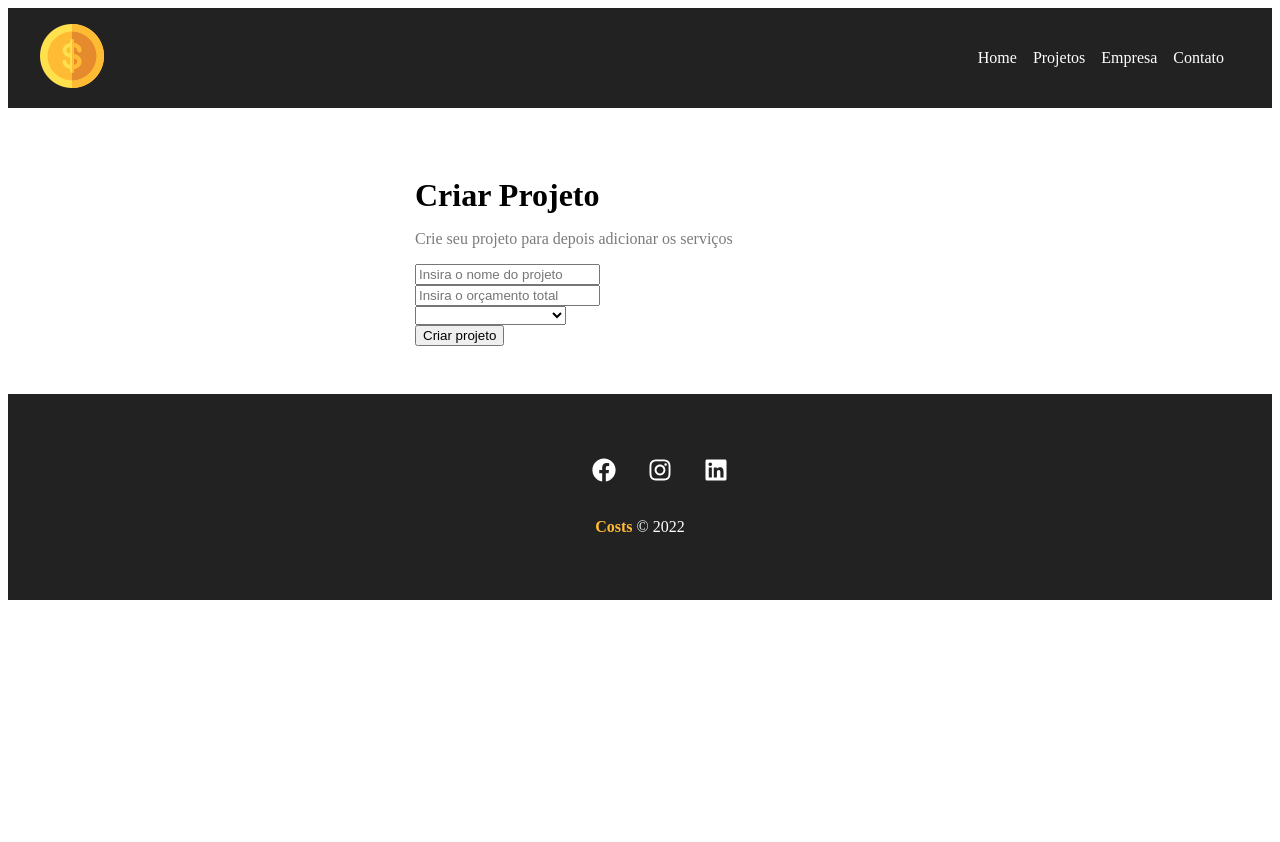
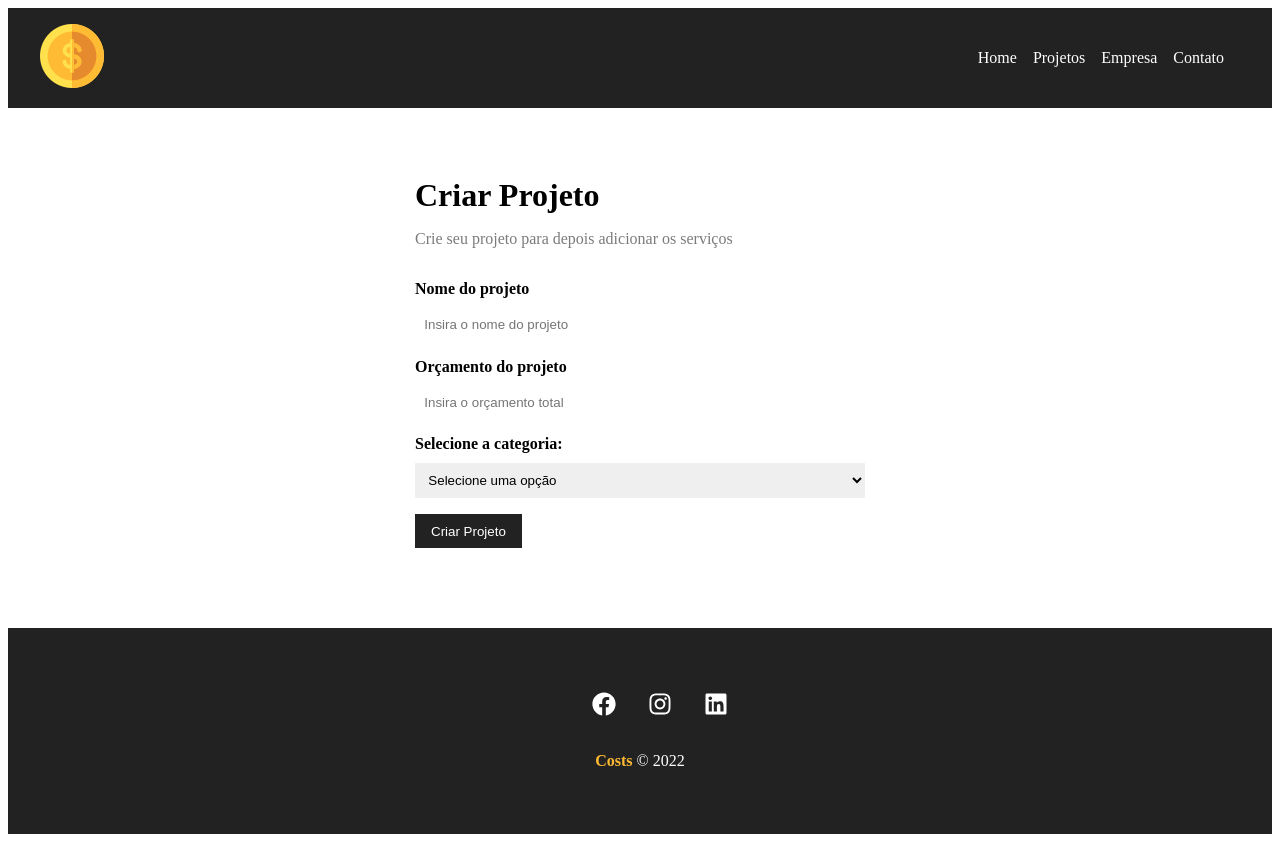
Before and after one commit to carloseduardob94/Costs, a React (Vite) app: page /newproject in a window 1280 px wide. Before the commit the page ends 800 px from the top, so only its background shows below. Built offline with nearby package versions, Linux system fonts and the light colour scheme; the HTML template or start-up script is replaced by a standard one.

Commit message:
Criar projeto page updated and components created

```diff
--- /dev/null
+++ b/src/components/Input/index.jsx
@@ -0,0 +1,17 @@
+import { Container } from './styles'
+
+export const Input = ({ type, text, name, placeholder, handleOnChange, value }) => {
+  return(
+    <Container>
+      <label htmlFor={name}>{text}</label>
+      <input
+        type={type}
+        name={name}
+        placeholder={placeholder}
+        id={name}
+        onChange={handleOnChange}
+        value={value}
+      />
+    </Container>
+  )
+}
--- /dev/null
+++ b/src/components/Input/styles.js
@@ -0,0 +1,21 @@
+import styled from 'styled-components'
+
+export const Container = styled.div`
+  display: flex;
+  flex-direction: column;
+  margin-bottom: 1em;
+
+  > label {
+    margin-bottom: 0.6em;
+    font-weight: bold;
+  }
+
+  > input {
+    padding: 0.7em;
+    border-radius: 0;
+    border: none;
+    &:hover {
+      color: #7b7b7b;
+    }
+  }
+`
--- a/src/components/ProjectForm/index.jsx
+++ b/src/components/ProjectForm/index.jsx
@@ -1,24 +1,25 @@
+import { Input } from '../Input'
+import { Select } from '../Select'
+import { SubmitButton } from '../SubmitButton'
 import { Container } from './styles'
 
-export const ProjectForm = () => {
+export const ProjectForm = ({ btnText }) => {
   return (
     <Container>
-      <form>
-        <div>
-          <input type="text" placeholder="Insira o nome do projeto" />
-        </div>
-        <div>
-          <input type="number" placeholder="Insira o orçamento total" />
-        </div>
-        <div>
-          <select name="category_id">
-            <option disabled >Seleciona a categoria</option>
-          </select>
-        </div>
-        <div>
-          <input type="submit" value="Criar projeto"/>
-        </div>
-      </form>
+      <Input
+        type="text"
+        text="Nome do projeto"
+        name="name"
+        placeholder="Insira o nome do projeto"
+      />
+      <Input
+        type="number"
+        text="Orçamento do projeto"
+        name="budget"
+        placeholder="Insira o orçamento total"
+      />
+      <Select name="category_id" text="Selecione a categoria"/>
+      <SubmitButton text={btnText}/>
     </Container>
   )
 }
--- a/src/components/ProjectForm/styles.js
+++ b/src/components/ProjectForm/styles.js
@@ -1,3 +1,6 @@
 import styled from 'styled-components'
 
-export const Container = styled.div``
+export const Container = styled.form`
+  width: 100%;
+  margin: 2em 0;
+`
--- /dev/null
+++ b/src/components/Select/index.jsx
@@ -0,0 +1,12 @@
+import { Container } from './styles'
+
+export const Select = ({ text, name, options, value, handleOnChange }) => {
+  return(
+    <Container>
+      <label htmlFor={name}>{text}:</label>
+      <select name={name} id={name}>
+        <option>Selecione uma opção</option>
+      </select>
+    </Container>
+  )
+}
--- /dev/null
+++ b/src/components/Select/styles.js
@@ -0,0 +1,18 @@
+import styled from 'styled-components'
+
+export const Container = styled.div`
+  display: flex;
+  flex-direction: column;
+  margin-bottom: 1em;
+
+  > label {
+    margin-bottom: 0.6em;
+    font-weight: bold;
+  }
+
+  > select {
+    padding: 0.7em;
+    border-radius: 0;
+    border: none;
+  }
+`
--- /dev/null
+++ b/src/components/SubmitButton/index.jsx
@@ -0,0 +1,9 @@
+import { Container } from './styles'
+
+export const SubmitButton = ({ text }) => {
+  return(
+    <Container>
+      {text}
+    </Container>
+  )
+}
--- /dev/null
+++ b/src/components/SubmitButton/styles.js
@@ -0,0 +1,15 @@
+import styled from 'styled-components'
+
+export const Container = styled.button`
+  background-color: #222;
+  color: #fff;
+  padding: 0.7em 1.2em;
+  text-decoration: none;
+  transition: 0.5s;
+  cursor: pointer;
+  border: none;
+
+  &:hover {
+    color: #ffbb33;
+  }
+`
--- a/src/pages/NewProject/index.jsx
+++ b/src/pages/NewProject/index.jsx
@@ -6,7 +6,7 @@
     <Container>
       <h1>Criar Projeto</h1>
       <p>Crie seu projeto para depois adicionar os serviços</p>
-      <ProjectForm />
+      <ProjectForm btnText="Criar Projeto" />
     </Container>
   )
 }
```
